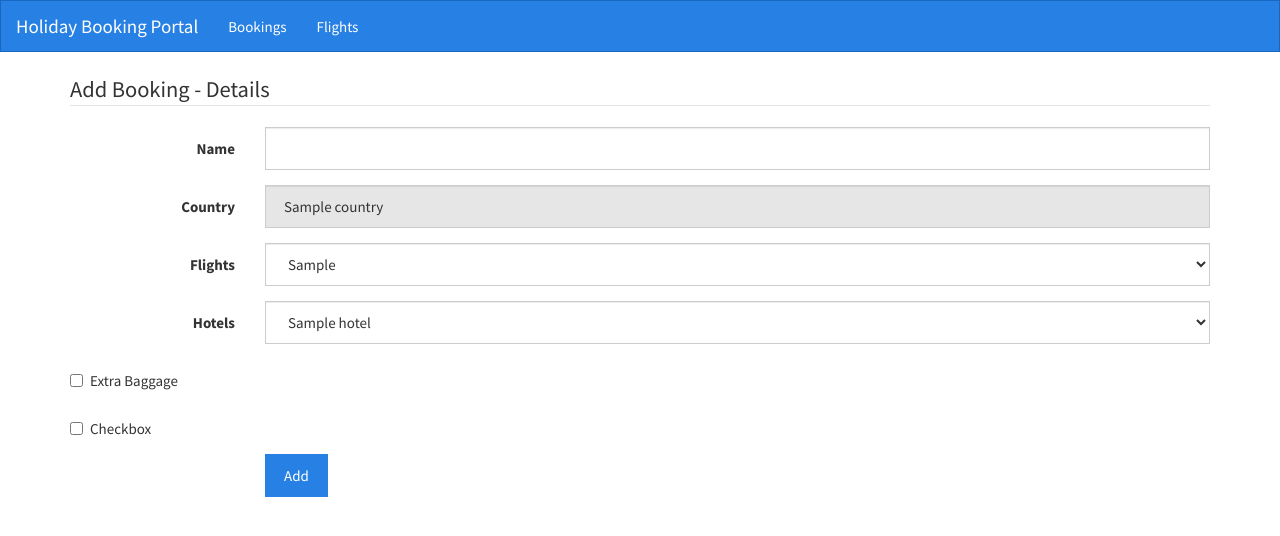
After one commit to rayomeara/milestone-project-three, a Flask app: template templates/addbooking.html in a window 1280 px wide. The commit adds this page. Shown: the top 536 px of the page. Run offline with Flask 2, Linux system fonts and the light colour scheme; the template is opened without the code that fills it: most values are stand-ins (such as "Sample title", 1, 10 or a date in 2020); some libraries are stand-ins or nearby versions.

Commit message:
Completed bookings and add booking pages

```diff
--- a/app.py
+++ b/app.py
@@ -13,14 +13,24 @@ mongo = PyMongo(app)
 @app.route('/')
 @app.route('/get_bookings')
 def get_bookings():
-    return render_template("bookings.html", bookings=mongo.db.booking.find(), countries=mongo.db.countries.find())
+    return render_template("bookings.html", bookings=mongo.db.booking.find(), countries=mongo.db.country.find())
 
-@app.route("/add_booking")
+
+@app.route("/add_booking", methods=['POST'])
 def add_booking():
-    return render_template('addbooking.html')
+    country = request.form.get('destination')
+    return render_template('addbooking.html',
+                            country=country,
+                            flights=mongo.db.flight.find({'country_to': country}),
+                            hotels=mongo.db.hotel.find({'country': country}))
 
-#@app.route("/insert_booking", methods=['POST'])
-#def insert_booking():
+
+@app.route("/insert_booking", methods=['POST'])
+def insert_booking():
+    booking = mongo.db.booking
+    booking.insert_one(request.form.to_dict())
+    return redirect(url_for('get_bookings'))
+
 
 @app.route('/edit_booking/<booking_id>')
 def edit_booking(booking_id):
--- a/static/css/style.css
+++ b/static/css/style.css
@@ -0,0 +1,11 @@
+#outer-div {
+width: 100%;
+text-align: center;
+background-color: #0666a3
+}
+#inner-div {
+display: inline-block;
+margin: 0 auto;
+padding: 3px;
+background-color: #8ebf42
+}
--- /dev/null
+++ b/templates/addbooking.html
@@ -0,0 +1,63 @@
+{% extends 'base.html' %}
+{% block content %}
+<form action="{{ url_for('insert_booking') }}" method="POST" class="form-horizontal">
+	<fieldset>
+		<legend>Add Booking - Details</legend>
+		<div class="form-group">
+			<label for="inputEmail" class="col-lg-2 control-label">Name</label>
+			<div class="col-lg-10">
+				<input type="text" class="form-control" id="full_name" name="full_name">
+            </div>
+	    </div>
+        <div class="form-group">
+			<label for="inputEmail" class="col-lg-2 control-label">Country</label>
+			<div class="col-lg-10">
+				<input type="text" class="form-control" id="country_to" name="country_to" value="{{country}}" readonly></input>
+            </div>
+	    </div>
+        <div class="form-group">
+            <label for="select" class="col-lg-2 control-label">Flights</label>
+            <div class="col-lg-10">
+                <select class="form-control" id="flight_no" name="flight_no">
+                    {% for flight in flights %}
+                        <option>{{flight.flight_no}}</option>
+                    {% endfor %}
+                </select>
+            </div>
+        </div>
+        <div class="form-group">
+            <label for="select" class="col-lg-2 control-label">Hotels</label>
+            <div class="col-lg-10">
+                <select class="form-control" id="hotel_name" name="hotel_name">
+                    {% for hotel in hotels %}
+                        <option>{{hotel.name}}</option>
+                    {% endfor %}
+                </select>
+            </div>
+        </div>
+		<div class="form-group">
+			<div class="col-lg-10">
+				<div class="checkbox">
+                    <label>
+                        <input id="extra_baggage" name="extra_baggage" type="checkbox"> Extra Baggage
+                    </label>
+                </div>
+            </div>
+        </div>
+        <div class="form-group">
+			<div class="col-lg-10">
+				<div class="checkbox">
+                    <label>
+                        <input id="first_class" name="first_class" type="checkbox"> Checkbox
+                    </label>
+                </div>
+            </div>
+        </div>
+        <div class="form-group">
+            <div class="col-lg-10 col-lg-offset-2">
+                <button type="submit" class="btn btn-primary">Add</button>
+            </div>
+        </div>
+	</fieldset>
+</form>
+{% endblock %}
```
Also changed, not shown: templates/bookings.html (+26 -15 lines).
